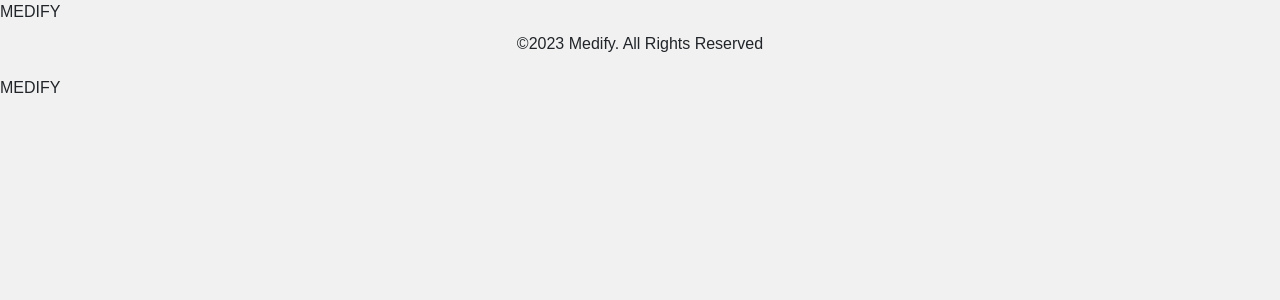
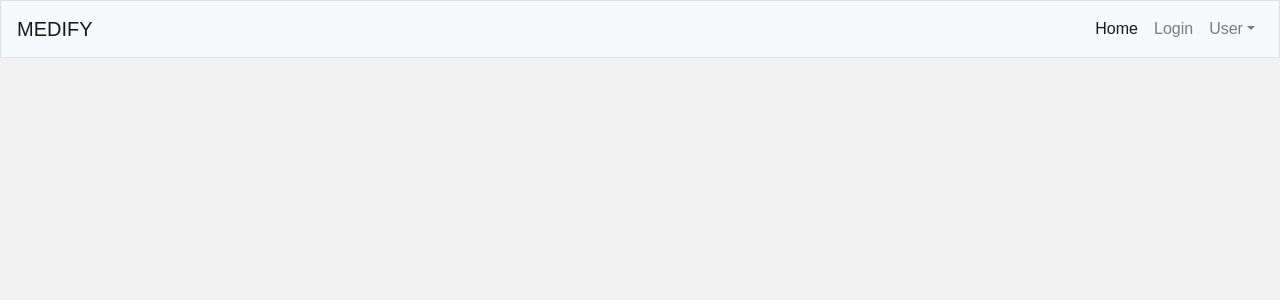
Before and after one commit to David-mwendwa/medify, a React (Create React App) app in the folder client/: page / in a window 1280 px wide. Shown: the top 300 px of the page. Built offline with nearby package versions, Linux system fonts and the light colour scheme.

Commit message:
design navbar

```diff
--- a/client/package.json
+++ b/client/package.json
@@ -6,8 +6,13 @@
     "@testing-library/jest-dom": "^5.16.5",
     "@testing-library/react": "^13.4.0",
     "@testing-library/user-event": "^13.5.0",
+    "axios": "^1.3.4",
+    "bootstrap": "^5.2.3",
     "react": "^18.2.0",
+    "react-bootstrap": "^2.7.2",
     "react-dom": "^18.2.0",
+    "react-helmet": "^6.1.0",
+    "react-router-dom": "^6.9.0",
     "react-scripts": "5.0.1",
     "web-vitals": "^2.1.4"
   },
--- a/client/src/App.js
+++ b/client/src/App.js
@@ -1,22 +1,21 @@
 import { BrowserRouter as Router, Routes, Route } from 'react-router-dom';
-import Footer from './components/layout/Footer';
 import Navbar from './components/layout/Navbar';
 import Login from './components/user/Login';
 import Register from './components/user/Register';
 
 function App() {
   return (
+    <Router>
       <div>
-      <Router>
         <Navbar />
+        <div className='my-4'>
           <Routes>
             <Route path='/register' element={<Register />} />
             <Route path='/login' element={<Login />} />
           </Routes>
-        <Footer />
+        </div>
+      </div>
     </Router>
-      <Navbar />
-    </div>
   );
 }
 
--- a/client/src/components/layout/Footer.js
+++ b/client/src/components/layout/Footer.js
@@ -3,7 +3,7 @@ import React, { Fragment } from 'react';
 const Footer = () => {
   return (
     <Fragment>
-      <footer className='py-1'>
+      <footer className='py-1 fixed-bottom'>
         <p className='text-center mt-1'>
           &copy;{new Date().getFullYear()} Medify. All Rights Reserved
         </p>
--- a/client/src/components/layout/Navbar.js
+++ b/client/src/components/layout/Navbar.js
@@ -1,7 +1,59 @@
 import React from 'react';
+import { Link } from 'react-router-dom';
 
 const Navbar = () => {
-  return <div>MEDIFY</div>;
+  return (
+    <nav className='navbar navbar-expand-lg navbar-light bg-light border'>
+      <Link className='navbar-brand' href='/'>
+        MEDIFY
+      </Link>
+      <button
+        className='navbar-toggler'
+        type='button'
+        data-toggle='collapse'
+        data-target='#navbarNavDropdown'
+        aria-controls='navbarNavDropdown'
+        aria-expanded='false'
+        aria-label='Toggle navigation'>
+        <span className='navbar-toggler-icon'></span>
+      </button>
+      <div className='collapse navbar-collapse' id='navbarNavDropdown'>
+        <ul className='navbar-nav ml-auto'>
+          <li className='nav-item active'>
+            <Link className='nav-link' to='/'>
+              Home <span className='sr-only'>(current)</span>
+            </Link>
+          </li>
+          <li className='nav-item'>
+            <Link className='nav-link' to='/login'>
+              Login
+            </Link>
+          </li>
+          <li className='nav-item dropdown'>
+            <Link
+              className='nav-link dropdown-toggle'
+              to='#'
+              id='navbarDropdownMenuLink'
+              data-toggle='dropdown'
+              aria-haspopup='true'
+              aria-expanded='false'>
+              User
+            </Link>
+            <div
+              className='dropdown-menu'
+              aria-labelledby='navbarDropdownMenuLink'>
+              <Link className='dropdown-item' to='/admin/dashboard'>
+                Dashboard
+              </Link>
+              <Link role='button' className='dropdown-item' to=''>
+                Logout
+              </Link>
+            </div>
+          </li>
+        </ul>
+      </div>
+    </nav>
+  );
 };
 
 export default Navbar;
--- a/client/src/components/user/Login.js
+++ b/client/src/components/user/Login.js
@@ -1,4 +1,5 @@
 import React from 'react';
+import { Link } from 'react-router-dom';
 
 import useInput from '../../hooks/useInput';
 
@@ -17,7 +18,7 @@ const Login = () => {
     <div className='container h-100'>
       <div className='row d-flex justify-content-center align-items-center h-100'>
         <div className='col-lg-12 col-xl-11'>
-          <div className='card text-black' style={{ borderRadius: '25px' }}>
+          <div className='card text-black' style={{ borderRadius: '5px' }}>
             <div className='card-body p-md-5'>
               <div className='row justify-content-center'>
                 <div className='col-md-10 col-lg-6 col-xl-5 order-2 order-lg-1'>
@@ -31,15 +32,12 @@ const Login = () => {
                       <div className='form-outline flex-fill mb-0'>
                         <input
                           type='email'
-                          id='form3Example3c'
                           className='form-control'
                           name='email'
                           value={email}
                           onChange={handleChange}
+                          placeholder='Your email'
                         />
-                        <label className='form-label' for='form3Example3c'>
-                          Your Email
-                        </label>
                       </div>
                     </div>
 
@@ -48,23 +46,20 @@ const Login = () => {
                       <div className='form-outline flex-fill mb-0'>
                         <input
                           type='password'
-                          id='form3Example4c'
                           className='form-control'
                           name='password'
                           value={password}
                           onChange={handleChange}
+                          placeholder='Password'
                         />
-                        <label className='form-label' for='form3Example4c'>
-                          Password
-                        </label>
                       </div>
                     </div>
 
                     <p className='text-center text-muted mt-5 mb-0'>
                       Don't have an account?{' '}
-                      <a href='/register' className='fw-bold text-body'>
+                      <Link to='/register' className='fw-bold text-body'>
                         <u>Register here</u>
-                      </a>
+                      </Link>
                     </p>
 
                     <div className='d-flex justify-content-center mx-4 mb-3 mb-lg-4'>
--- a/client/src/components/user/Register.js
+++ b/client/src/components/user/Register.js
@@ -1,5 +1,5 @@
 import React from 'react';
-
+import { Link } from 'react-router-dom';
 import useInput from '../../hooks/useInput';
 
 const Register = () => {
@@ -17,10 +17,11 @@ const Register = () => {
   };
 
   return (
-    <div className='container h-100'>
-      <div className='row d-flex justify-content-center align-items-center h-100'>
+    <>
+      <div className='container'>
+        <div className='row d-flex justify-content-center align-items-center'>
           <div className='col-lg-12 col-xl-11'>
-          <div className='card text-black' style={{ borderRadius: '25px' }}>
+            <div className='card text-black' style={{ borderRadius: '5px' }}>
               <div className='card-body p-md-5'>
                 <div className='row justify-content-center'>
                   <div className='col-md-10 col-lg-6 col-xl-5 order-2 order-lg-1'>
@@ -34,15 +35,12 @@ const Register = () => {
                         <div className='form-outline flex-fill mb-0'>
                           <input
                             type='text'
-                          id='form3Example1c'
                             className='form-control'
                             name='name'
                             value={name}
                             onChange={handleChange}
+                            placeholder='Your name'
                           />
-                        <label className='form-label' for='form3Example1c'>
-                          Your Name
-                        </label>
                         </div>
                       </div>
 
@@ -51,15 +49,12 @@ const Register = () => {
                         <div className='form-outline flex-fill mb-0'>
                           <input
                             type='email'
-                          id='form3Example3c'
                             className='form-control'
                             name='email'
                             value={email}
                             onChange={handleChange}
+                            placeholder='Your email'
                           />
-                        <label className='form-label' for='form3Example3c'>
-                          Your Email
-                        </label>
                         </div>
                       </div>
 
@@ -68,15 +63,12 @@ const Register = () => {
                         <div className='form-outline flex-fill mb-0'>
                           <input
                             type='password'
-                          id='form3Example4c'
                             className='form-control'
                             name='password'
                             value={password}
                             onChange={handleChange}
+                            placeholder='Password'
                           />
-                        <label className='form-label' for='form3Example4c'>
-                          Password
-                        </label>
                         </div>
                       </div>
 
@@ -85,27 +77,26 @@ const Register = () => {
                         <div className='form-outline flex-fill mb-0'>
                           <input
                             type='password'
-                          id='form3Example4cd'
                             className='form-control'
                             name='passwordConfirm'
                             value={passwordConfirm}
                             onChange={handleChange}
+                            placeholder='Repeat your password'
                           />
-                        <label className='form-label' for='form3Example4cd'>
-                          Repeat your password
-                        </label>
                         </div>
                       </div>
 
                       <p className='text-center text-muted mt-5 mb-0'>
                         Have an account already?{' '}
-                      <a href='/login' className='fw-bold text-body'>
+                        <Link to='/login' className='fw-bold text-body'>
                           <u>Login here</u>
-                      </a>
+                        </Link>
                       </p>
 
                       <div className='d-flex justify-content-center mx-4 mb-3 mb-lg-4'>
-                      <button type='submit' className='btn btn-primary btn-lg'>
+                        <button
+                          type='submit'
+                          className='btn btn-primary btn-lg'>
                           Register
                         </button>
                       </div>
@@ -124,6 +115,7 @@ const Register = () => {
           </div>
         </div>
       </div>
+    </>
   );
 };
 
```
Also changed, not shown: 1 other file (tests, documents, lock files or other folders). Lines whose indentation alone changed are shown as unchanged.
